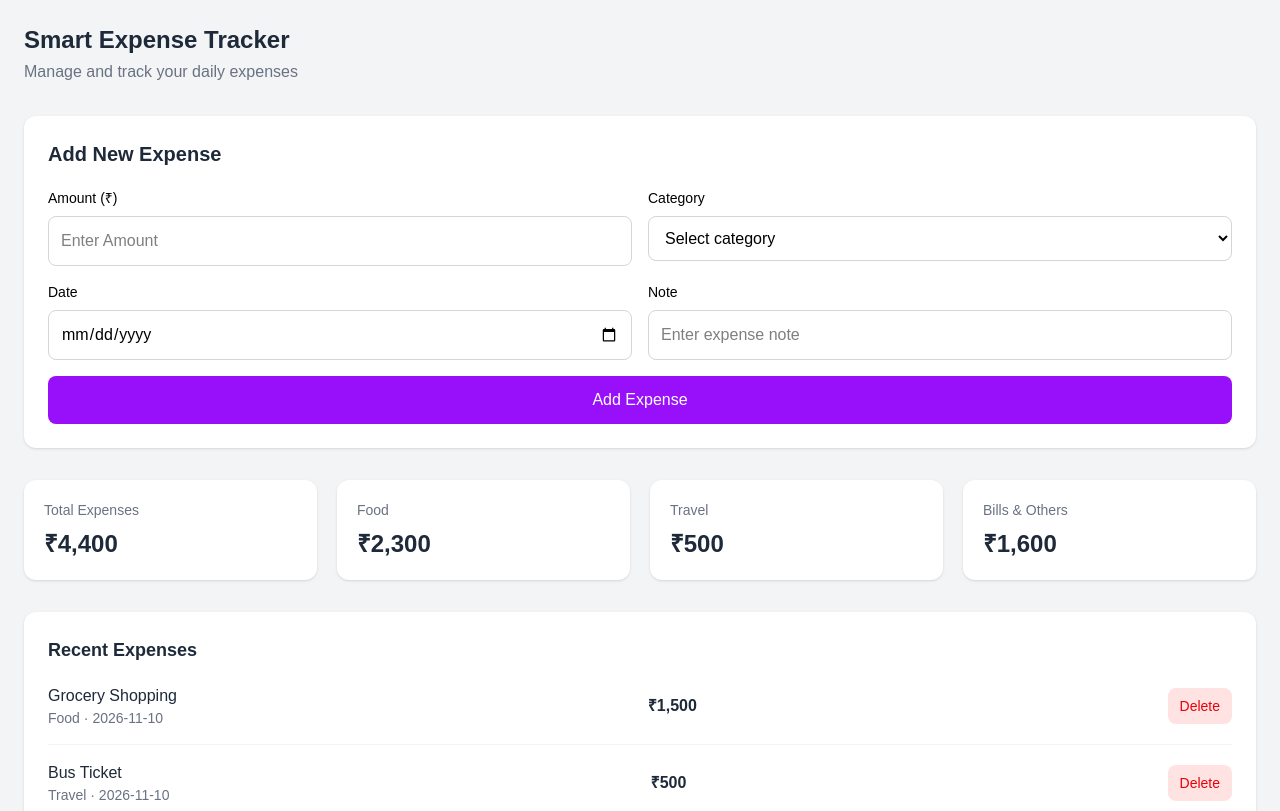
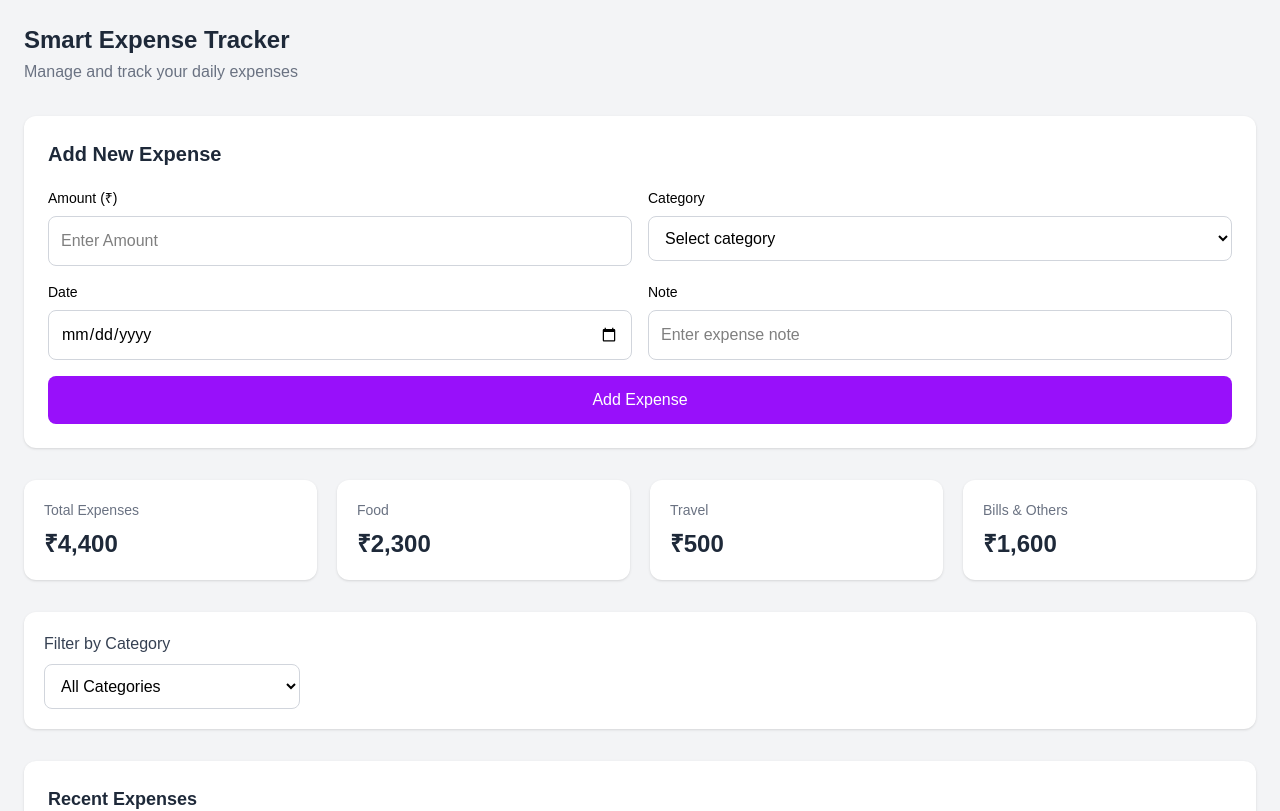
Before and after one commit to Rashmi92-ha/smart-expense-tracker, a React (Vite) app: page / in a window 1280 px wide. Shown: the top 811 px of the page. Built offline with nearby package versions, Linux system fonts and the light colour scheme.

Commit message:
Implement category-wise expense filtering #10 (#11)

```diff
--- a/src/components/expenses/ExpenseList.jsx
+++ b/src/components/expenses/ExpenseList.jsx
@@ -6,14 +6,18 @@ function ExpenseList({ expenses, onDeleteExpense }) {
       </h2>
 
       <div className="space-y-4">
-        {expenses.map((expense) => (
+        {expenses.length === 0 ? (
+          <p className="py-6 text-center text-gray-500">
+            No expenses found in this category.
+          </p>
+        ) : (
+          expenses.map((expense) => (
             <div
               key={expense.id}
               className="flex items-center justify-between border-b border-gray-100 pb-4"
             >
               <div>
                 <h3 className="font-medium text-gray-800">{expense.title}</h3>
-
                 <p className="text-sm text-gray-500">
                   {expense.category} · {expense.date}
                 </p>
@@ -22,6 +26,7 @@ function ExpenseList({ expenses, onDeleteExpense }) {
               <p className="font-semibold text-gray-800">
                 ₹{expense.amount.toLocaleString("en-IN")}
               </p>
+
               <button
                 type="button"
                 onClick={() => onDeleteExpense(expense.id)}
@@ -30,7 +35,8 @@ function ExpenseList({ expenses, onDeleteExpense }) {
                 Delete
               </button>
             </div>
-        ))}
+          ))
+        )}
       </div>
     </section>
   );
--- a/src/pages/Dashboard.jsx
+++ b/src/pages/Dashboard.jsx
@@ -3,9 +3,11 @@ import ExpenseSummary from "../components/dashboard/ExpenseSummary";
 import ExpensesList from "../components/expenses/ExpenseList";
 import ExpenseForm from "../components/expenses/ExpenseForm";
 import useLocalStorage from "../hooks/useLocalStorage";
+import { useState } from "react";
 
 function Dashboard() {
   const [expenses, setExpenses] = useLocalStorage("expenses", expensesData);
+  const [selectedCategory, setSelectedCategory] = useState("All");
 
   const totalExpenses = expenses.reduce(
     (sum, expense) => sum + expense.amount,
@@ -37,6 +39,11 @@ function Dashboard() {
     );
   };
 
+  const filteredExpenses =
+    selectedCategory === "All"
+      ? expenses
+      : expenses.filter((expense) => expense.category === selectedCategory);
+
   return (
     <div className="min-h-screen bg-gray-100 p-6">
       <header className="mb-8">
@@ -54,8 +61,26 @@ function Dashboard() {
 
         <ExpenseSummary summaryCards={summaryCards} />
 
+        <div className="rounded-xl bg-white p-5 shadow-sm">
+          <label className="mb-2 block font-medium text-gray-700">
+            Filter by Category
+          </label>
+
+          <select
+            value={selectedCategory}
+            onChange={(event) => setSelectedCategory(event.target.value)}
+            className="w-full rounded-lg border border-gray-300 p-3 sm:w-64"
+          >
+            <option value="All">All Categories</option>
+            <option value="Food">Food</option>
+            <option value="Travel">Travel</option>
+            <option value="Bills">Bills</option>
+            <option value="Others">Others</option>
+          </select>
+        </div>
+
         <ExpensesList
-          expenses={expenses}
+          expenses={filteredExpenses}
           onDeleteExpense={handleDeleteExpense}
         />
       </div>
```
Lines whose indentation alone changed are shown as unchanged.
